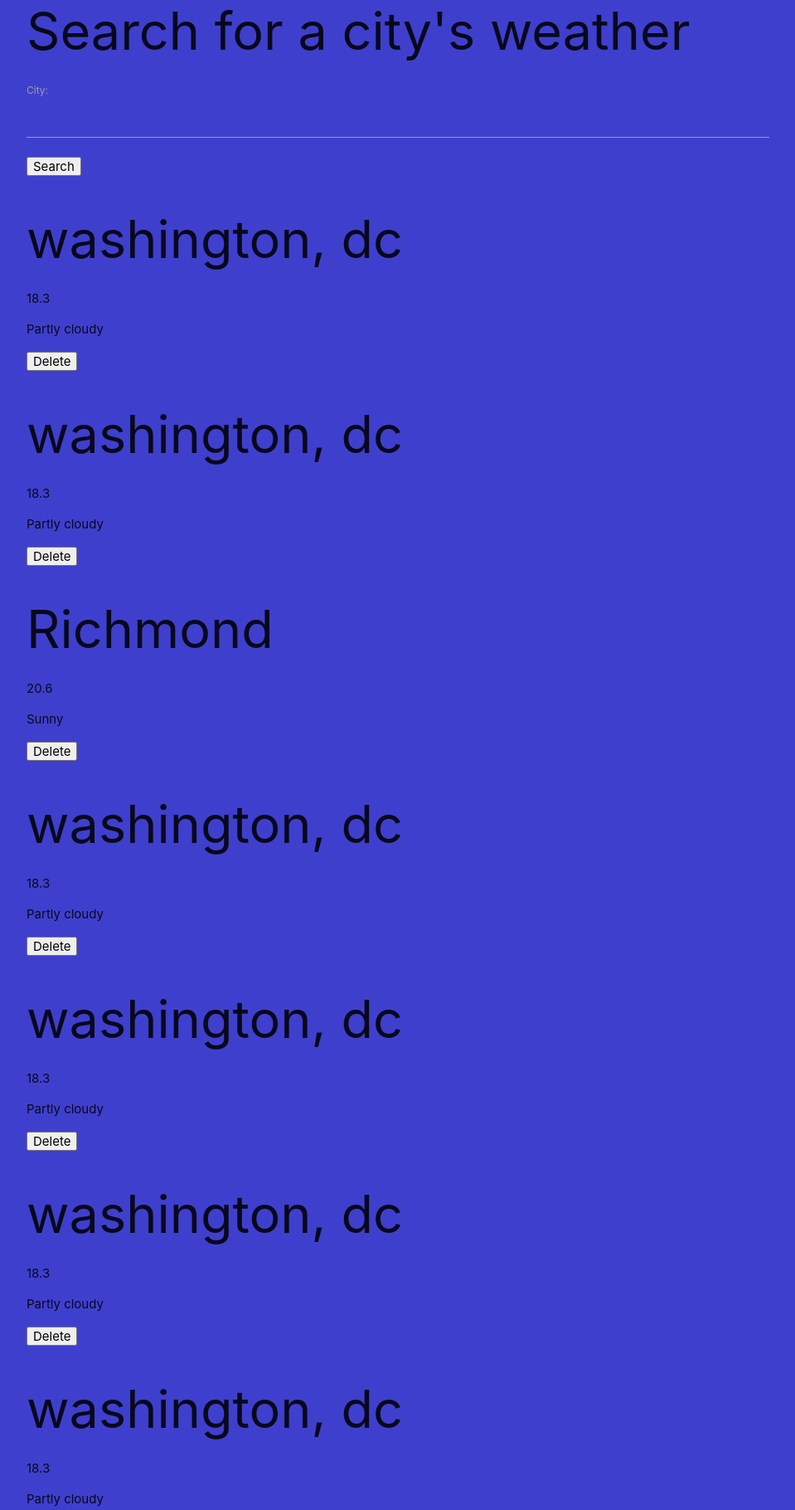
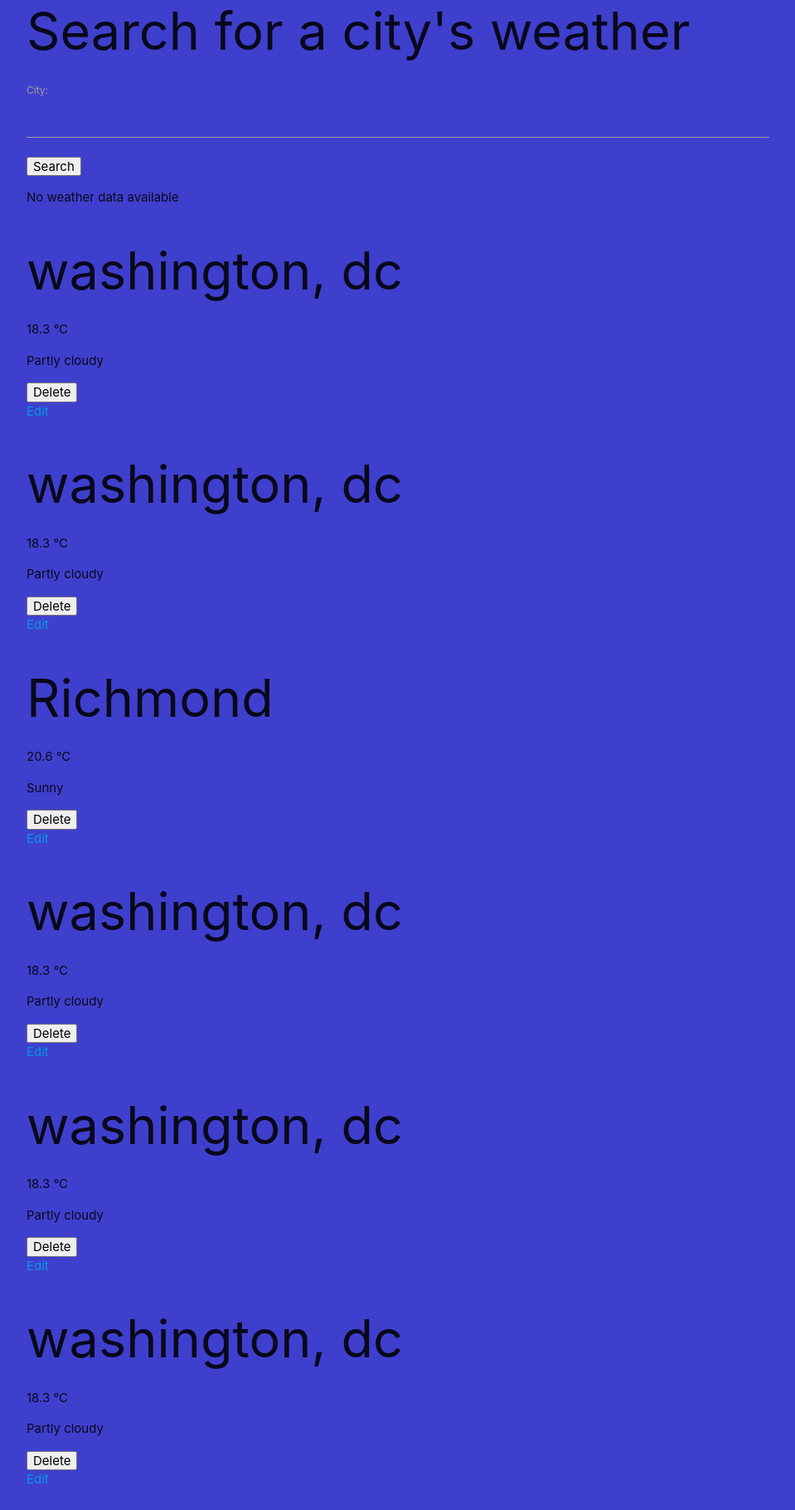
Before and after one commit to JoseAguirreCruz/SkySight-App, a Django app: page /weather/index/ in a window 1280 px wide. Shown: the part 103-1923 px from the top of the page at 83% size, without its empty margins (160-1119 px from the left). Run offline with Django 4.2, Linux system fonts and the light colour scheme; a user stored in the database is signed in; data comes from the database, SQL or seed files in the repository.

Commit message:
fix bugs

```diff
--- a/skysight_app/templates/weather/weather_search.html
+++ b/skysight_app/templates/weather/weather_search.html
@@ -9,15 +9,32 @@
     <button type="submit">Search</button>
 </form>
 
+{% if weather %}
+    <h2>Weather in {{ weather.city }}</h2>
+    <p>Temperature: {{ weather.temperature }} °C</p>
+    <p>Condition: {{ weather.condition }}</p>
+
+    <form method="POST" action="{% url 'save_weather' %}">
+        {% csrf_token %}
+        <input type="hidden" name="city" value="{{ weather.city }}">
+        <input type="hidden" name="temperature" value="{{ weather.temperature }}">
+        <input type="hidden" name="condition" value="{{ weather.condition }}">
+        <input type="submit" value="Save">
+    </form>
+{% else %}
+    <p>No weather data available</p>
+{% endif %}
+
 {% for weather in all_weather %}
     <div>
         <h1>{{ weather.city }}</h1>
-        <p>{{ weather.temperature }}</p>
+        <p>{{ weather.temperature }} °C</p>
         <p>{{ weather.condition }}</p>
         <form method="POST" action="{% url 'delete_weather_data' weather.id %}">
             {% csrf_token %}
             <input type="submit" value="Delete">
         </form>
+        <a href="{% url 'update_weather_data' weather.id %}">Edit</a>
     </div>
 {% endfor %}
 
--- a/skysight_app/templates/weather/update.html
+++ b/skysight_app/templates/weather/weather_update.html
@@ -9,4 +9,9 @@
     <button type="submit">Update</button>
 </form>
 
+<h2>Current Weather Data</h2>
+<p>City: {{ weather.city }}</p>
+<p>Temperature: {{ weather.temperature }}</p>
+<p>Condition: {{ weather.condition }}</p>
+
 {% endblock %}
--- a/skysight_app/views.py
+++ b/skysight_app/views.py
@@ -37,19 +37,19 @@ def weather_view(request):
         if form.is_valid():
             city = form.cleaned_data['city']
             weather_data = get_weather_data(city)
-            weather = WeatherData.objects.create(
-                city=city,
-                temperature=weather_data['current']['temp_c'],
-                condition=weather_data['current']['condition']['text'],
-            )
+            weather = {
+                'city': city,
+                'temperature': weather_data['current']['temp_c'],
+                'condition': weather_data['current']['condition']['text'],
+            }
             all_weather = WeatherData.objects.all()
             return render(request, 'weather/weather_search.html', {'form': form, 'weather': weather, 'all_weather': all_weather})
         else:
-            weather = WeatherData()
+            weather = {}
     else:
         form = CitySearchForm()
         all_weather = WeatherData.objects.all()
-        weather = WeatherData()
+        weather = {}
     return render(request, 'weather/weather_search.html', {'form': form, 'weather': weather, 'all_weather': all_weather})
 
 
@@ -74,12 +74,10 @@ def update_weather_view(request, weather_id):
             weather.temperature = weather_data['current']['temp_c']
             weather.condition = weather_data['current']['condition']['text']
             weather.save()
-            return redirect('index')
+            return redirect('weather')
     else:
         form = CitySearchForm(initial={'city': weather.city})
-    return render(request, 'weather/weather_search.html', {'form': form})
-
-
+    return render(request, 'weather/weather_update.html', {'form': form, 'weather': weather})
 
 @login_required
 def save_weather_view(request):
@@ -92,7 +90,7 @@ def save_weather_view(request):
             temperature=temperature,
             condition=condition,
         )
-        return redirect('index')  # Redirect to the weather index page after saving
+        return redirect('weather')  # Redirect to the weather index page after saving
     else:
         return HttpResponseNotAllowed(['POST'])
 
```
